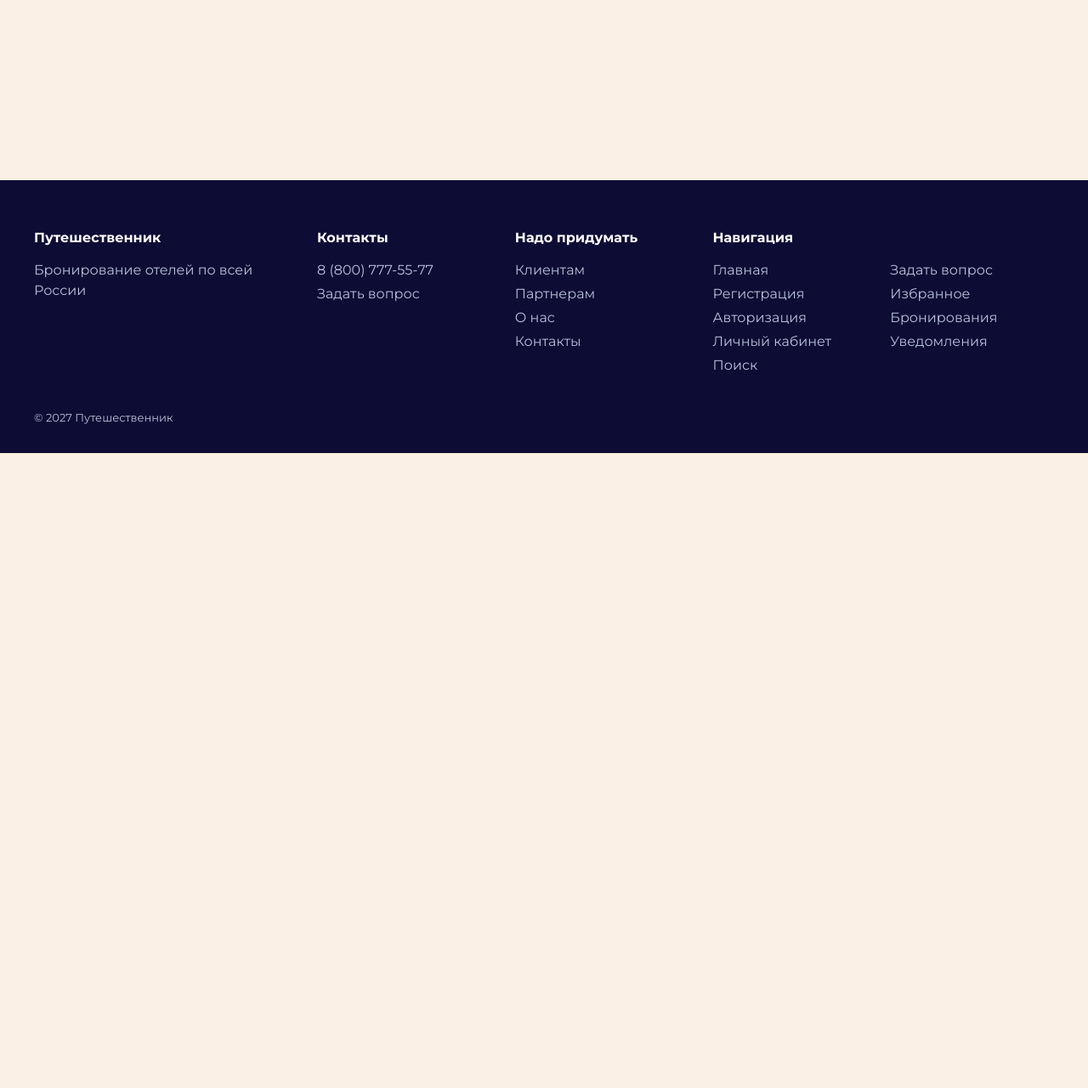
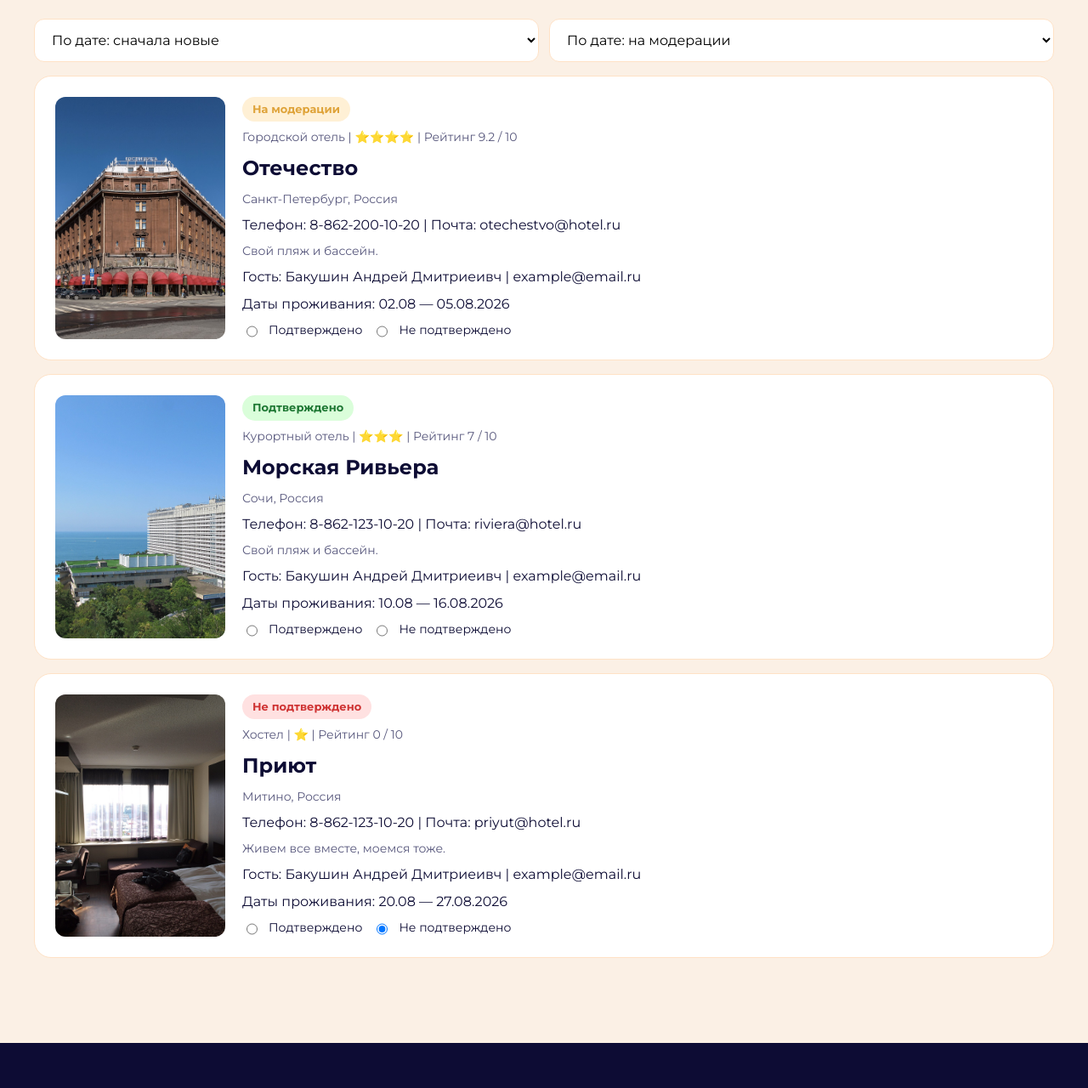
Before and after one commit to qweqwe255zxc/module-a-3, a plain HTML site: page orders-management.html in a window 1280 px wide. Shown: the part 267-1547 px from the top of the page at 85% size. Before the commit the page ends 800 px from the top, so only its background shows below. Drawn offline with Linux system fonts and the light colour scheme.

Commit message:
add orders-managment.html

```diff
--- a/assets/css/style.css
+++ b/assets/css/style.css
@@ -600,3 +600,7 @@ button {
 #make-profile:checked~.pass {
     display: grid;
 }
+
+.order img {
+    height: 100%;
+}
--- a/orders-management.html
+++ b/orders-management.html
@@ -31,7 +31,75 @@
             <a href="login.html" class="btn btn--dark btn--sm">Войти</a>
         </div>
     </header>
-    <main class="container"></main>
+    <main class="container">
+        <section class="section form">
+            <form action="#" class="">
+                <h1 class="title">Управление бронированиями</h1>
+                <div class="row">
+                    <select class="input" id="">
+                        <option value="">По дате: сначала новые</option>
+                        <option value="">По дате: сначала старые</option>
+                    </select>
+                    <select class="input" id="">
+                        <option value="">По дате: на модерации</option>
+                        <option value="">По дате: подтверждено</option>
+                    </select>
+                </div>
+            </form>
+
+            <article class="card booking order">
+                <img src="assets/img/hotel-spb.jpg" alt="Отель в Санкт-Петербурге" class="photo">
+                <div class="stack">
+                    <span class="badge badge--wait">На модерации</span>
+                    <p class="muted">Городской отель | <span class="stars">⭐️⭐️⭐️⭐️</span> | Рейтинг 9.2 / 10 </p>
+                    <h2>Отечество</h2>
+                    <p class="muted">Санкт-Петербург, Россия</p>
+                    <p>Телефон: 8-862-200-10-20 | Почта: otechestvo@hotel.ru</p>
+                    <p class="muted">Свой пляж и бассейн.</p>
+                    <p>Гость: Бакушин Андрей Дмитриеивч | example@email.ru</p>
+                    <p>Даты проживания: 02.08 — 05.08.2026</p>
+                    <div class="row">
+                        <label class="check"><input type="radio" name="status1"> Подтверждено</label>
+                        <label class="check"><input type="radio" name="status1"> Не подтверждено</label>
+                    </div>
+                </div>
+            </article>
+            <article class="card booking order">
+                <img src="assets/img/hotel-sochi-2.jpg" alt="Отель в Сочи" class="photo">
+                <div class="stack">
+                    <span class="badge badge--ok">Подтверждено</span>
+                    <p class="muted">Курортный отель | <span class="stars">⭐️⭐️⭐️</span> | Рейтинг 7 / 10 </p>
+                    <h2>Морская Ривьера</h2>
+                    <p class="muted">Сочи, Россия</p>
+                    <p>Телефон: 8-862-123-10-20 | Почта: riviera@hotel.ru</p>
+                    <p class="muted">Свой пляж и бассейн.</p>
+                    <p>Гость: Бакушин Андрей Дмитриеивч | example@email.ru</p>
+                    <p>Даты проживания: 10.08 — 16.08.2026</p>
+                    <div class="row">
+                        <label class="check"><input type="radio" name="status1" checked> Подтверждено</label>
+                        <label class="check"><input type="radio" name="status1"> Не подтверждено</label>
+                    </div>
+                </div>
+            </article>
+            <article class="card booking order">
+                <img src="assets/img/room-1.jpg" alt="Отель в Митино" class="photo">
+                <div class="stack">
+                    <span class="badge badge--no">Не подтверждено</span>
+                    <p class="muted">Хостел | <span class="stars">⭐️</span> | Рейтинг 0 / 10 </p>
+                    <h2>Приют</h2>
+                    <p class="muted">Митино, Россия</p>
+                    <p>Телефон: 8-862-123-10-20 | Почта: priyut@hotel.ru</p>
+                    <p class="muted">Живем все вместе, моемся тоже.</p>
+                    <p>Гость: Бакушин Андрей Дмитриеивч | example@email.ru</p>
+                    <p>Даты проживания: 20.08 — 27.08.2026</p>
+                    <div class="row">
+                        <label class="check"><input type="radio" name="status1"> Подтверждено</label>
+                        <label class="check"><input type="radio" name="status1" checked>Не подтверждено</label>
+                    </div>
+                </div>
+            </article>
+        </section>
+    </main>
     <footer class="footer">
         <div class="container footer__grid">
 
```
